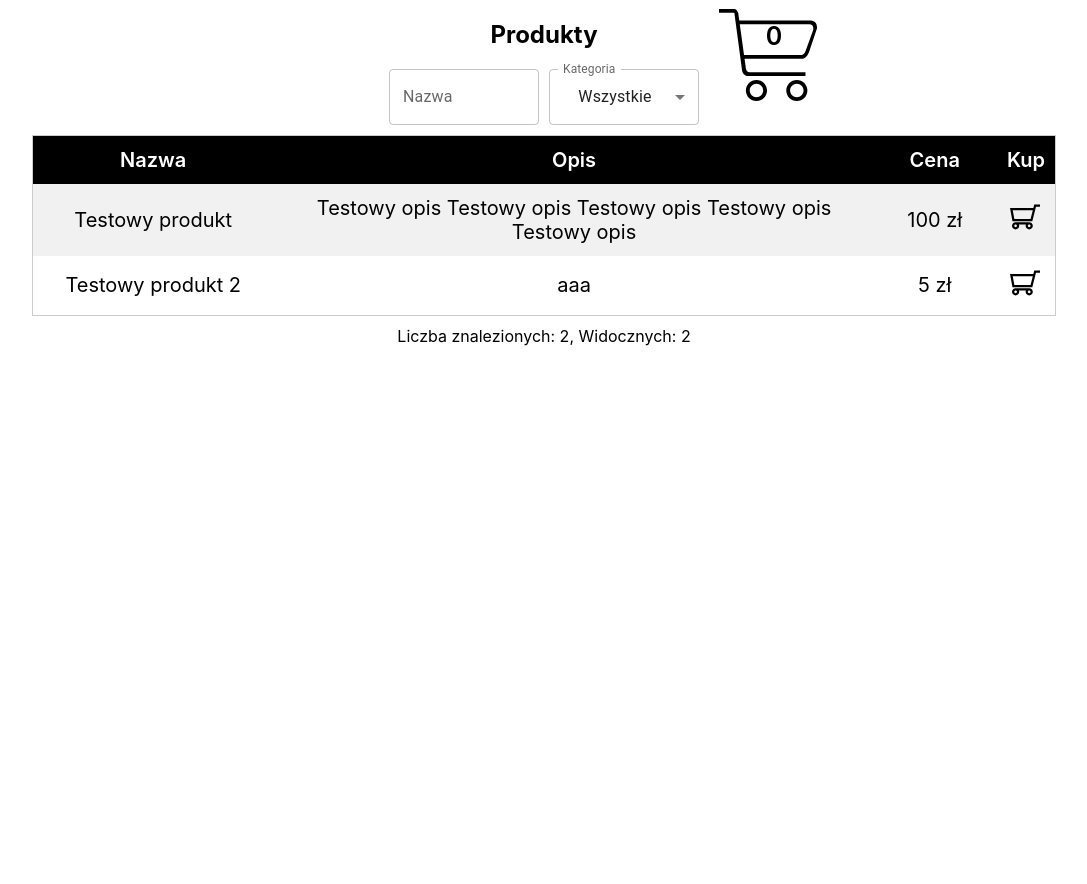
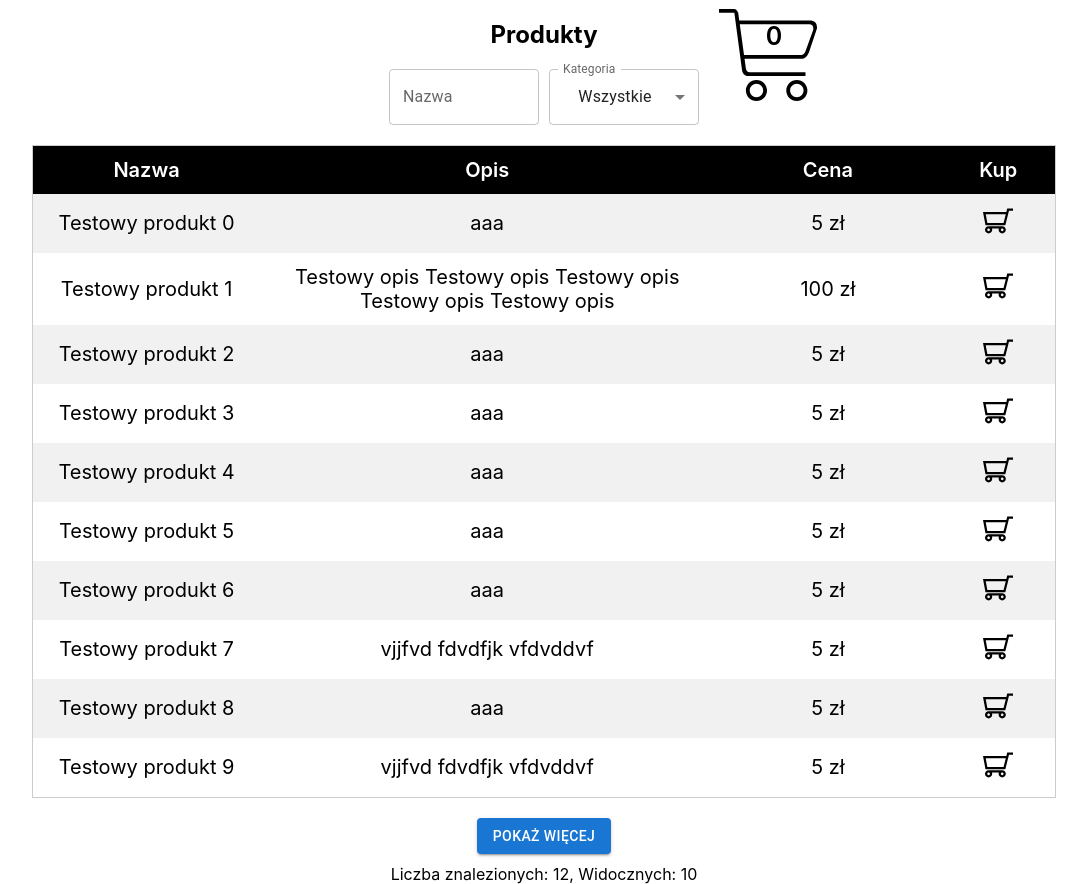
Before and after one commit to gorskij/AIJ, a React (Create React App) app in the folder zad4/web/: page / in a window 1280 px wide. Shown: the whole page, without its empty margins (96-1183 px from the left). Before the commit the page ends 800 px from the top, so only its background shows below. Built offline with nearby package versions, Linux system fonts and the light colour scheme; the HTML template or start-up script is replaced by a standard one.

Commit message:
Improve look of "show more" button

```diff
--- a/zad4/web/src/App.tsx
+++ b/zad4/web/src/App.tsx
@@ -11,9 +11,16 @@ const categories = ["Wszystkie", "Kategoria1", "Kategoria2"];
 
 const products: Product[] = [
     {
+        id: "0",
+        category: "Kategoria1",
+        name: "Testowy produkt 0",
+        description: "aaa",
+        price: "5",
+    },
+    {
         id: "1",
         category: "Kategoria1",
-        name: "Testowy produkt",
+        name: "Testowy produkt 1",
         description: "Testowy opis Testowy opis Testowy opis Testowy opis Testowy opis",
         price: "100",
     },
@@ -23,7 +30,70 @@ const products: Product[] = [
         name: "Testowy produkt 2",
         description: "aaa",
         price: "5",
-    }
+    },
+    {
+        id: "3",
+        category: "Kategoria1",
+        name: "Testowy produkt 3",
+        description: "aaa",
+        price: "5",
+    },
+    {
+        id: "4",
+        category: "Kategoria1",
+        name: "Testowy produkt 4",
+        description: "aaa",
+        price: "5",
+    },
+    {
+        id: "5",
+        category: "Kategoria1",
+        name: "Testowy produkt 5",
+        description: "aaa",
+        price: "5",
+    },
+    {
+        id: "6",
+        category: "Kategoria1",
+        name: "Testowy produkt 6",
+        description: "aaa",
+        price: "5",
+    },
+    {
+        id: "7",
+        category: "Kategoria1",
+        name: "Testowy produkt 7",
+        description: "vjjfvd fdvdfjk vfdvddvf",
+        price: "5",
+    },
+    {
+        id: "8",
+        category: "Kategoria1",
+        name: "Testowy produkt 8",
+        description: "aaa",
+        price: "5",
+    },
+    {
+        id: "9",
+        category: "Kategoria1",
+        name: "Testowy produkt 9",
+        description: "vjjfvd fdvdfjk vfdvddvf",
+        price: "5",
+    },
+    {
+        id: "10",
+        category: "Kategoria1",
+        name: "Testowy produkt 10",
+        description: "aaa",
+        price: "5",
+    },
+    {
+        id: "11",
+        category: "Kategoria1",
+        name: "Testowy produkt 7",
+        description: "vjjfvd fdvdfjk vfdvddvf",
+        price: "5",
+    },
 ];
 
 function App() {
@@ -54,7 +124,7 @@ function App() {
         console.log(customerData);
 
         const res = {
-            status: 200,
+            status: 400,
             message: "Order created successfully.",
         };
 
--- a/zad4/web/src/components/products/Products.module.css
+++ b/zad4/web/src/components/products/Products.module.css
@@ -10,7 +10,7 @@
 }
 
 .filters {
-    margin-bottom: 10px;
+    margin-bottom: 20px;
 }
 
 .shoppingCart {
--- a/zad4/web/src/components/products/Products.tsx
+++ b/zad4/web/src/components/products/Products.tsx
@@ -5,6 +5,7 @@ import TextField from '@mui/material/TextField';
 import {MenuItem} from "@mui/material";
 import ShoppingCart from "./shopping-cart.svg";
 import {Product, ProductProps} from "./ProductsTypes";
+import Button from "@mui/material/Button";
 
 function Products({title, headerRow, products, categories, onBuy}: ProductProps) {
     const [shownRowsCount, setShownRowsCount] = useState(10);
@@ -67,9 +68,11 @@ function Products({title, headerRow, products, categories, onBuy}: ProductProps)
                 </TextField>
             </div>
 
-            {rowsInitialized && <Table headerRow={shownHeaderRow} columnSizes={[4, 10, 2, 1]}
+            {rowsInitialized && <Table headerRow={shownHeaderRow} columnSizes={[2, 4, 2, 1]}
                                        rows={shownRows.slice(0, shownRowsCount)}/>}
-            {areMoreProductsToShow && <button onClick={() => showMore()}>Pokaż więcej</button>}
+            {areMoreProductsToShow &&
+                <div style={{marginTop: 20}}><Button variant="contained" onClick={() => showMore()}>
+                    Pokaż więcej</Button></div>}
             <div className={styles.results}>Liczba znalezionych: {shownRows?.length},
                 Widocznych: {shownRows?.length > shownRowsCount ? shownRowsCount : shownRows?.length}</div>
         </div>
```
